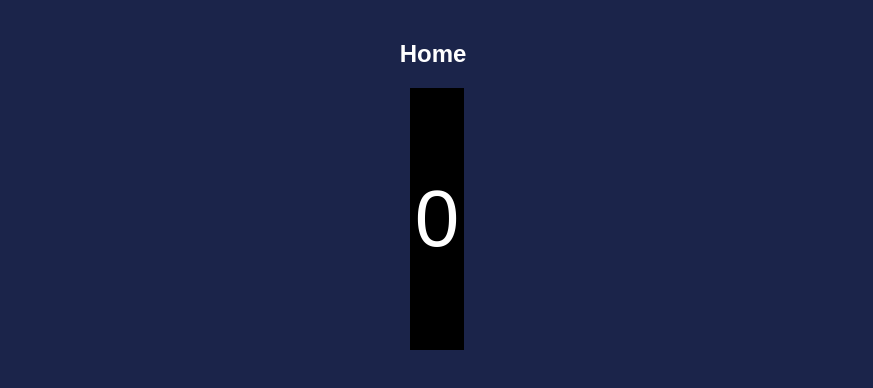
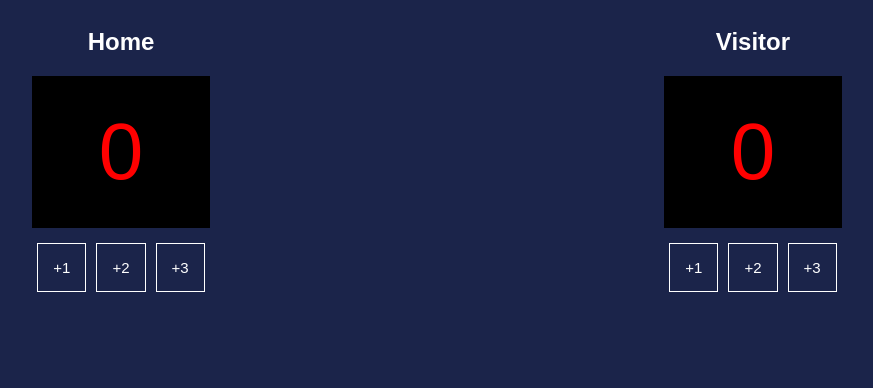
Before and after one commit to axk5216/basketball_counter1, a plain HTML site: page index.html in a window 1280 px wide. Shown: the whole page, without its empty margins (203-1076 px from the left). Drawn offline with Linux system fonts and the light colour scheme; a web font is replaced by a local one.

Commit message:
final commit, all functions work

```diff
--- a/index.html
+++ b/index.html
@@ -7,14 +7,26 @@
     <title>Basketball Scorecard</title>
   </head>
   <body>
-    <script src="index.js"></script>
     <div class="container">
       <div class="home">
         <h2>Home</h2>
-        <div id="scoreholder">
-          <p>0</p>
+        <p id="scoreholderHome">0</p>
+        <div class="btn-group">
+          <button onclick="add1Home()">+1</button>
+          <button onClick="add2Home()">+2</button>
+          <button onClick="add3Home()">+3</button>
+        </div>
+      </div>
+      <div class="home">
+        <h2>Visitor</h2>
+        <p id="scoreholderVisitor">0</p>
+        <div class="btn-group">
+          <button onClick="add1Visitor()">+1</button>
+          <button onClick="add2Visitor()">+2</button>
+          <button onClick="add3Visitor()">+3</button>
         </div>
       </div>
     </div>
+    <script src="index.js"></script>
   </body>
 </html>
--- a/index.js
+++ b/index.js
@@ -0,0 +1,35 @@
+let visitorScore = 0;
+let homeScore = 0;
+
+let homeScoreText = document.getElementById("scoreholderHome");
+let visitorScoreText = document.getElementById("scoreholderVisitor");
+
+function add1Home() {
+  homeScore += 1;
+  homeScoreText.innerText = homeScore;
+}
+
+function add2Home() {
+  homeScore += 2;
+  homeScoreText.innerText = homeScore;
+}
+
+function add3Home() {
+  homeScore += 3;
+  homeScoreText.innerText = homeScore;
+}
+
+function add1Visitor() {
+  visitorScore += 1;
+  visitorScoreText.innerText = visitorScore;
+}
+
+function add2Visitor() {
+  visitorScore += 2;
+  visitorScoreText.innerText = visitorScore;
+}
+
+function add3Visitor() {
+  visitorScore += 3;
+  visitorScoreText.innerText = visitorScore;
+}
--- a/styles.css
+++ b/styles.css
@@ -1,4 +1,21 @@
 @import url("https://fonts.cdnfonts.com/css/cursed-timer-ulil");
+@keyframes bounce {
+	0%, 100%, 20%, 50%, 80% {
+		-webkit-transform: translateY(0);
+		-ms-transform:     translateY(0);
+		transform:         translateY(0)
+	}
+	40% {
+		-webkit-transform: translateY(-30px);
+		-ms-transform:     translateY(-30px);
+		transform:         translateY(-30px)
+	}
+	60% {
+		-webkit-transform: translateY(-15px);
+		-ms-transform:     translateY(-15px);
+		transform:         translateY(-15px)
+	}
+}
 
 body {
   background-color: #1b244a;
@@ -9,18 +26,54 @@ body {
 .container {
   display: flex;
   justify-content: space-around;
+  flex-direction:column
   margin: 20px;
+  text-align: center;
 }
 
-#scoreholder {
+#scoreholderHome {
   font-family: "Cursed Timer ULiL", sans-serif;
   font-size: 80px;
   background-color: black;
-  padding: 5px;
+  padding: 30px;
+  margin: 10px;
+  color: red;
+}
+
+#scoreholderVisitor {
+  font-family: "Cursed Timer ULiL", sans-serif;
+  font-size: 80px;
+  background-color: black;
+  padding: 30px;
+  margin: 10px;
+  color: red;
+}
+.btn-group {
+  display: flex;
+  justify-content: space-around;
   margin: 10px;
 }
 
-.btn-group {
-  display: flex;
-  margin: 10px;
+button {
+  font-size: 15px;
+  color:white;
+  background-color: #1b244a;
+  border: 1px solid white;
+  padding: 15px;
+  margin:5px;
+  -webkit-animation-duration: 1s;
+  animation-duration: 1s;
+  -webkit-animation-fill-mode: both;
+  animation-fill-mode: both;
+  -webkit-animation-timing-function: ease-in-out;
+  animation-timing-function: ease-in-out;
+  animation-iteration-count: infinite;
+  -webkit-animation-iteration-count: infinite;
 }
+
+button:hover {
+  color: yellow;
+  cursor: pointer;
+  animation-name: bounce;
+  -moz-animation-name: bounce;
+}
```
